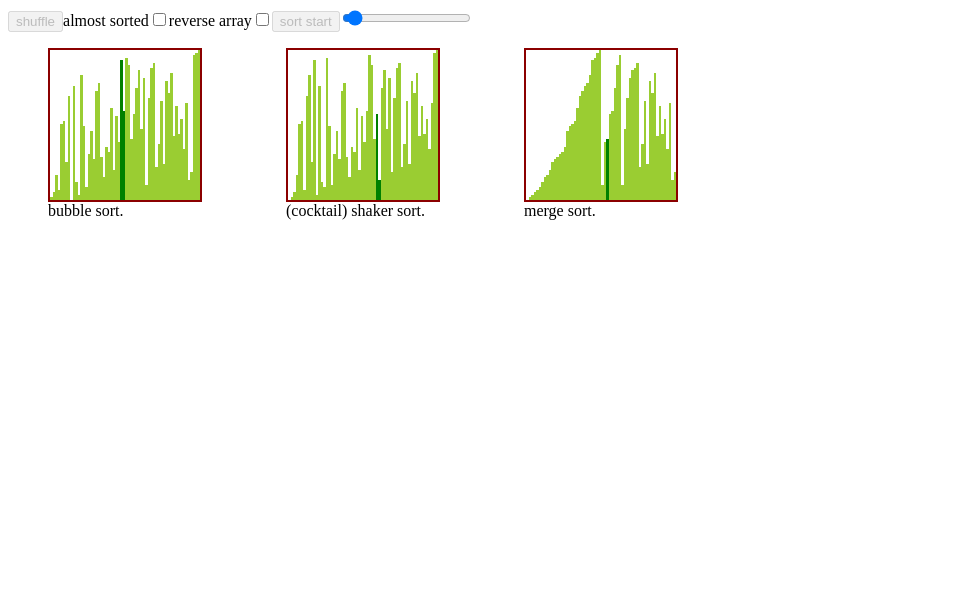
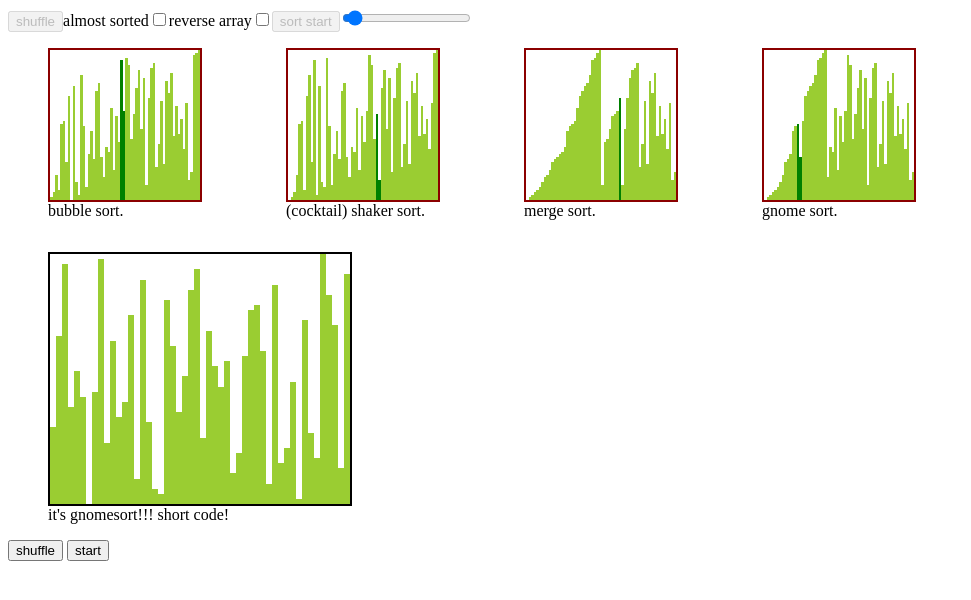
Before and after one commit to halfminami/visual-sorting-algorithm, a website with bundled scripts: page index.html in a window 1280 px wide. Both pictures are taken after a click on the button "sort start". Shown: the whole page, without its empty margins (0-971 px from the left). Built offline with nearby package versions, Linux system fonts and the light colour scheme.

Commit message:
add gnome sort and description of running sort individually

```diff
--- /dev/null
+++ b/TS/individual.ts
@@ -0,0 +1,21 @@
+import { CONTROLS, insertSortBox, randomArray } from "./sortcommon.js";
+import { Sort, SortWrap } from "./sortcore.js";
+import { gnomesort } from "./sortfunc.js";
+
+const par = document.querySelector<HTMLDivElement>(".gnomesort-ind");
+if (par) {
+  const SIZE = 50;
+  const box = insertSortBox(
+    par,
+    SIZE,
+    300,
+    250,
+    "it's gnomesort!!! short code!"
+  );
+  const sw = [new SortWrap("gnome sort", box, [0], gnomesort)];
+  const obj: CONTROLS = {
+    startBtn: document.querySelector<HTMLButtonElement>("#start"),
+    shuffleBtn: document.querySelector<HTMLButtonElement>("#shuffle"),
+  };
+  new Sort(randomArray(SIZE), sw, obj).mount();
+}
--- a/TS/setting.ts
+++ b/TS/setting.ts
@@ -1,9 +1,11 @@
 import { SORTFUNC } from "./sortcommon.js";
-import { bubbleSort, mergesort, shakersort } from "./sortfunc.js";
+import { bubbleSort, gnomesort, mergesort, shakersort } from "./sortfunc.js";
 
 export const WIDTH = 150;
 export const HEIGHT = 150;
 export const SIZE = 60;
+
+/** for `wrapAll()` only (not needed when mounting individually) */
 export const sortDict: {
   [key: string]: {
     /** select which element to mount by `document.querySelector()` */
@@ -34,4 +36,10 @@ export const sortDict: {
     caption: "merge sort.",
     name: "merge sort",
   },
+  gnomesort: {
+    selector: ".gnomesort",
+    sortFunc: gnomesort,
+    caption: "gnome sort.",
+    name: "gnome sort",
+  },
 };
--- a/TS/sortfunc.ts
+++ b/TS/sortfunc.ts
@@ -50,6 +50,7 @@ export async function shakersort(arr: ArrayWrap) {
   }
   return arr;
 }
+
 export async function mergesort(arr: ArrayWrap) {
   await mergesort_core(arr, 0, arr.array.length - 1);
   return arr;
@@ -87,3 +88,17 @@ async function mergesort_core(arr: ArrayWrap, left: number, right: number) {
   }
   return;
 }
+
+export async function gnomesort(arr: ArrayWrap) {
+  let cur = 0;
+  while (cur < arr.array.length) {
+    if (cur == 0 || (await arr.leftBigger(cur, cur - 1))) {
+      cur++;
+    } else {
+      await arr.swap(cur - 1, cur);
+      cur--;
+    }
+  }
+
+  return arr;
+}
--- a/index.html
+++ b/index.html
@@ -10,5 +10,12 @@
     <div class="bubblesort"></div>
     <div class="shakersort"></div>
     <div class="mergesort"></div>
+    <div class="gnomesort"></div>
+
+    <!-- perform sort individually -->
+    <script src="./JS/individual.js" defer type="module"></script>
+    <div class="gnomesort-ind"></div>
+    <button id="shuffle">shuffle</button>
+    <button id="start">start</button>
   </body>
 </html>
```
Also changed, not shown: TS/sortcommon.ts (+15 -6 lines), TS/sortcore.ts (+15 -1 lines), README.md.
